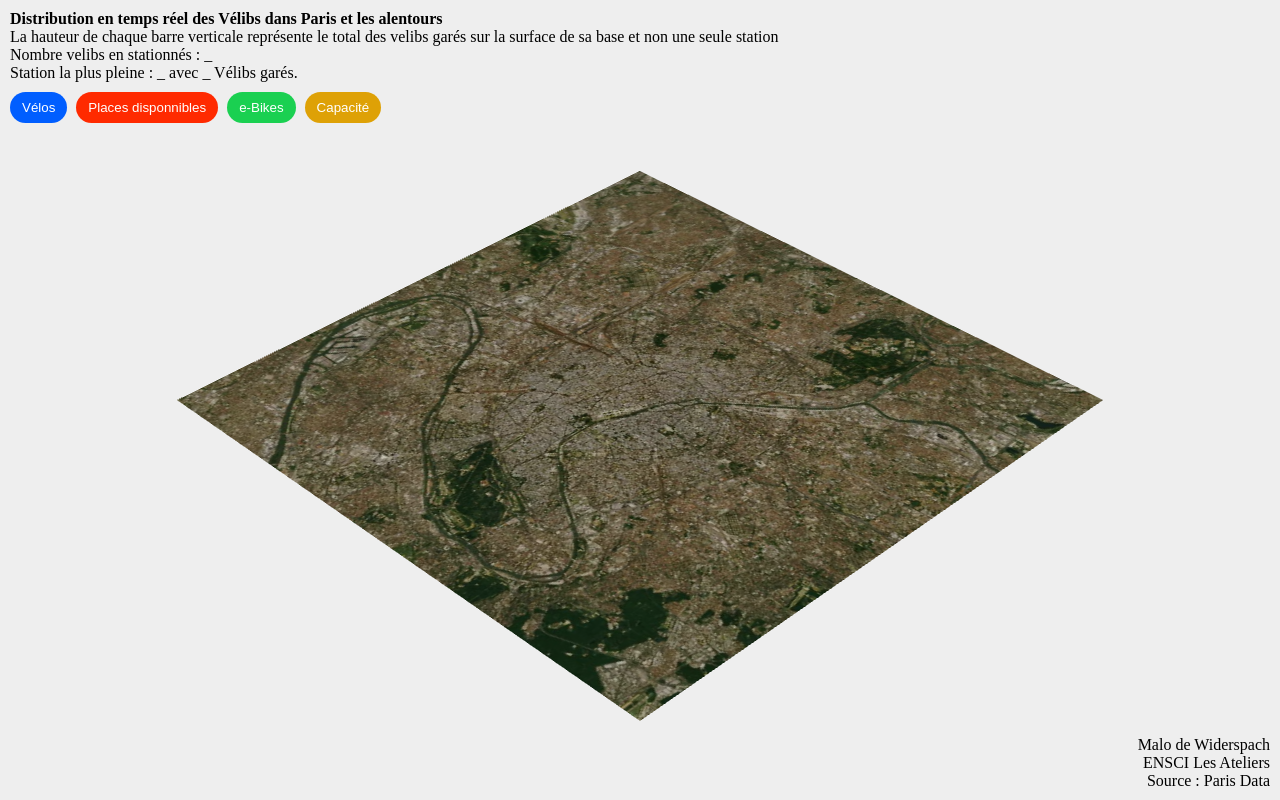
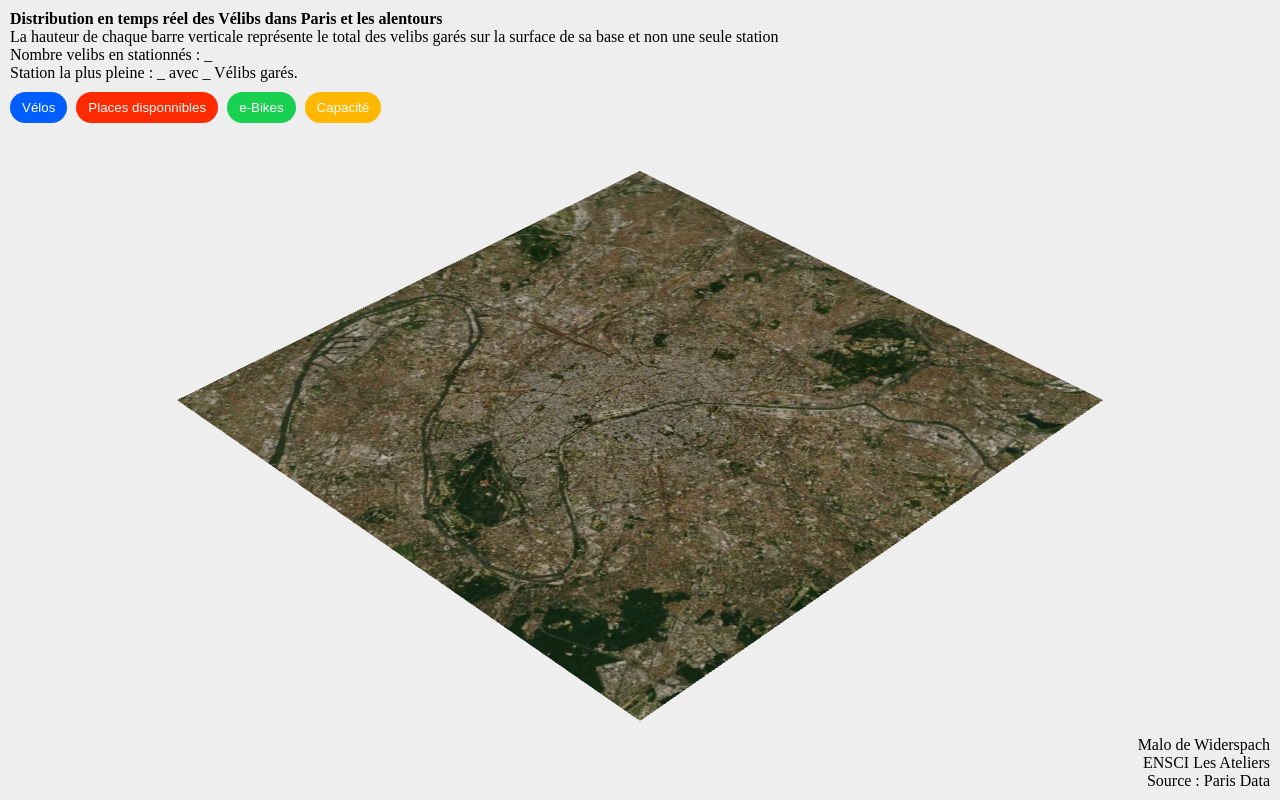
Before and after one commit to m0wh/ensci-dataviz, a website built with Parcel: page index.html in a window 1280 px wide. Built offline with nearby package versions, Linux system fonts and the light colour scheme; no server answers; animation ran at ten frames a second.

Commit message:
btn color

```diff
--- a/src/style.scss
+++ b/src/style.scss
@@ -23,7 +23,7 @@ header {
     &[data="taken"] { background-color: #005eff; }
     &[data="free"] { background-color: #ff2a00; }
     &[data="electric"] { background-color: #1ad051; }
-    &[data="capacity"] { background-color: #dea106; }
+    &[data="capacity"] { background-color: #ffb700; }
   }
 }
 
```
